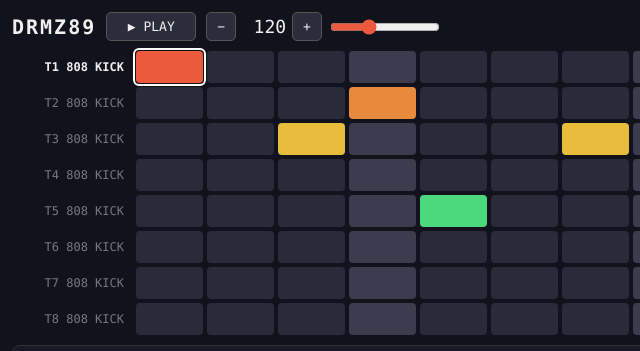
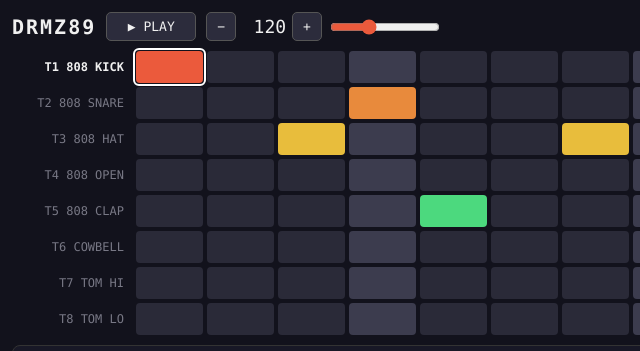
Before and after one commit to Zetall1/DRMZ89, a plain HTML site: page docs/index.html in a window 1280 px wide. Both pictures are taken after a click on the button "808". Shown: the top 351 px of the page, 0-640 px from the left. Drawn offline with Linux system fonts and the light colour scheme.

Commit message:
Web: fix KIT presets - assign each track its own kit voice instead of kick for all

```diff
--- a/docs/index.html
+++ b/docs/index.html
@@ -536,6 +536,7 @@ function applyKit(kit) {
     tr.att = 0; tr.gain = 1; tr.fc = 1; tr.q = 0.7; tr.drv = 0; tr.cr = 0;
     tr.dec = SOUNDS[idx].nat;
     tr.dirty = true;
+    idx++;
   }
   document.getElementById("kit808").classList.toggle("sel", kit === 0);
   document.getElementById("kit909").classList.toggle("sel", kit === 1);
```
